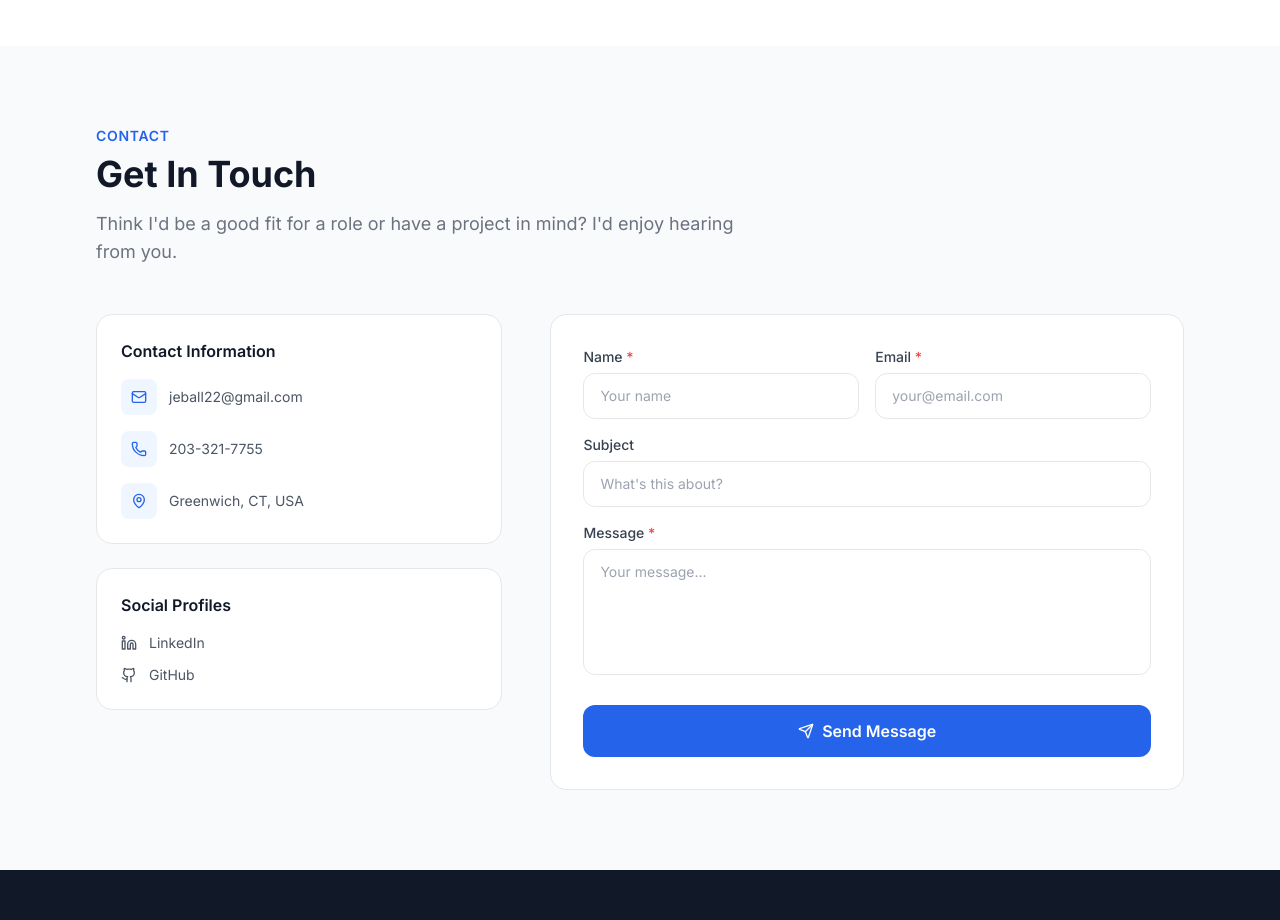
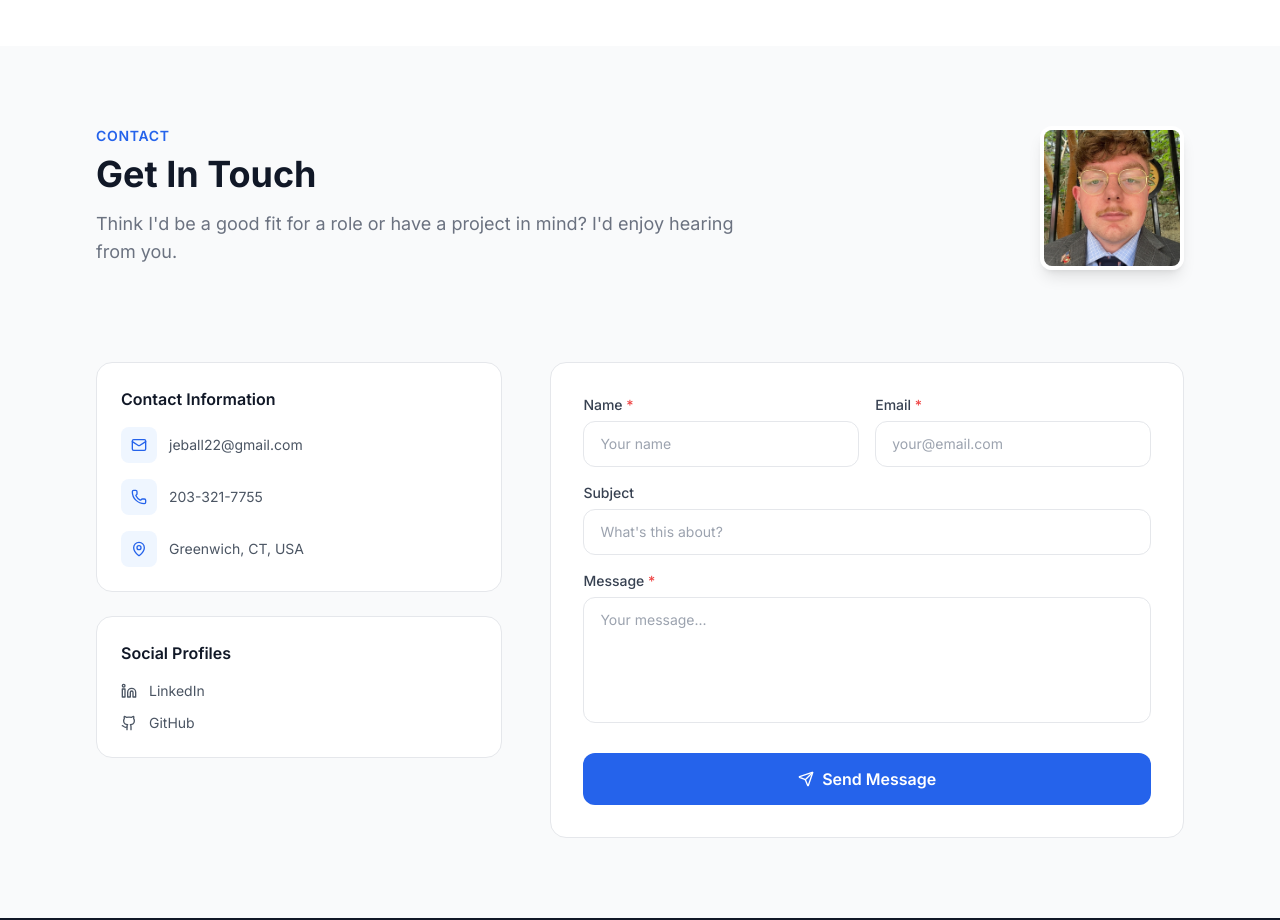
Before and after one commit to Jacob-Ball22/resume-website, a Next.js app: page / in a window 1280 px wide. Shown: the part 5500-6420 px from the top of the page. Built offline with nearby package versions, Linux system fonts and the light colour scheme.

Commit message:
Add profile photo to contact section

```diff
--- a/src/components/Contact.tsx
+++ b/src/components/Contact.tsx
@@ -1,6 +1,7 @@
 "use client";
 
 import { useState } from "react";
+import Image from "next/image";
 import { Mail, MapPin, Phone, Linkedin, Github, Send, CheckCircle, AlertCircle } from "lucide-react";
 import { personalInfo } from "@/lib/data";
 
@@ -83,7 +84,8 @@ export default function Contact() {
     <section id="contact" className="py-20 bg-gray-50 dark:bg-gray-800/50">
       <div className="max-w-6xl mx-auto px-4 sm:px-6 lg:px-8">
         {/* Section header */}
-        <div className="mb-12">
+        <div className="mb-12 flex items-start justify-between gap-8">
+          <div>
             <p className="text-blue-600 dark:text-blue-400 font-semibold text-sm uppercase tracking-wider mb-2">
               Contact
             </p>
@@ -91,6 +93,17 @@ export default function Contact() {
             <p className="section-subtitle">
               Think I&apos;d be a good fit for a role or have a project in mind? I&apos;d enjoy hearing from you.
             </p>
+          </div>
+          <div className="flex-shrink-0 hidden sm:block">
+            <div className="relative w-36 h-36 rounded-xl overflow-hidden border-4 border-white dark:border-gray-800 shadow-lg">
+              <Image
+                src="/profile.jpg"
+                alt="Jacob Ball"
+                fill
+                className="object-cover object-center"
+              />
+            </div>
+          </div>
         </div>
 
         <div className="grid md:grid-cols-5 gap-8 lg:gap-12">
```
Also changed, not shown: public/profile.jpg (added), 1 other file (tests, documents, lock files or other folders). Lines whose indentation alone changed are shown as unchanged.
